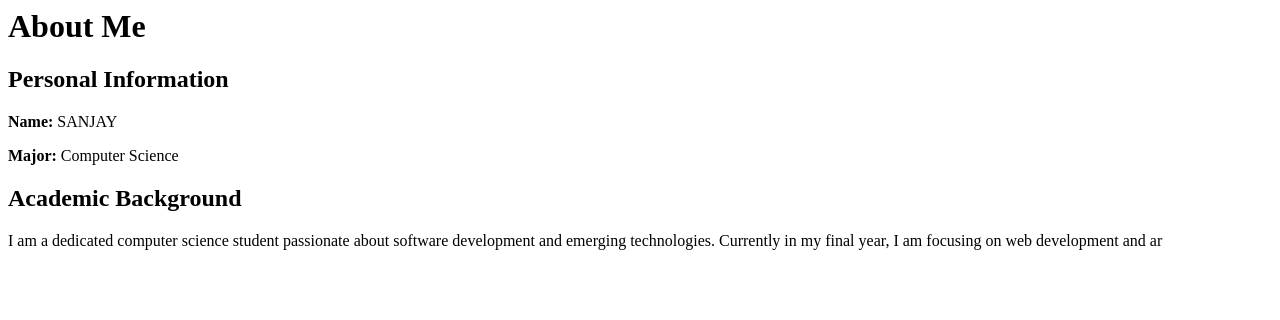
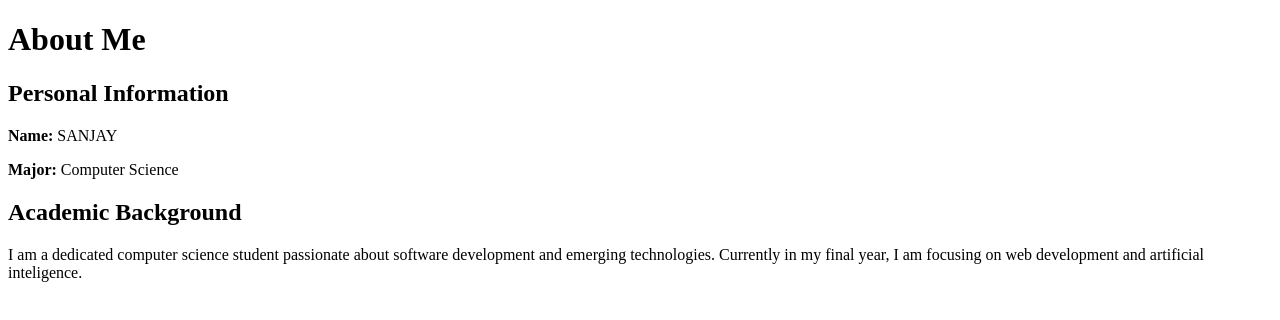
Before and after one commit to melethil-sanjay/html-portfolio, a plain HTML site: page aboutchalavara/about.html in a window 1280 px wide. Drawn offline with Linux system fonts and the light colour scheme.

Commit message:
Add files via upload

```diff
--- a/aboutchalavara/about.html
+++ b/aboutchalavara/about.html
@@ -1,3 +1,12 @@
+<!DOCTYPE html>
+<html lang="en">
+<head>
+  <meta charset="UTF-8">
+  <meta name="viewport" content="width=device-width, initial-scale=1.0">
+  <title>Document</title>
+</head>
+<body>
+
 
   <h1>About Me</h1>
 
@@ -8,4 +17,6 @@
 <p><strong>Major:</strong> Computer Science</p>
 
 <h2>Academic Background</h2>
-<p>I am a dedicated computer science student passionate about software development and emerging technologies. Currently in my final year, I am focusing on web development and ar
+<p>I am a dedicated computer science student passionate about software development and emerging technologies. Currently in my final year, I am focusing on web development and artificial inteligence.
+</body>
+</html
```
Also changed, not shown: aboutchalavara/contact.html (+11 -0 lines).
